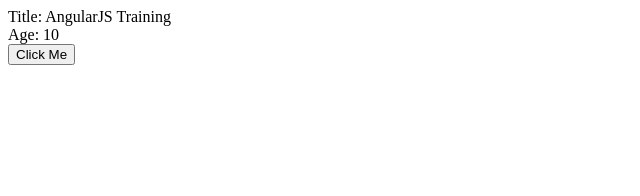
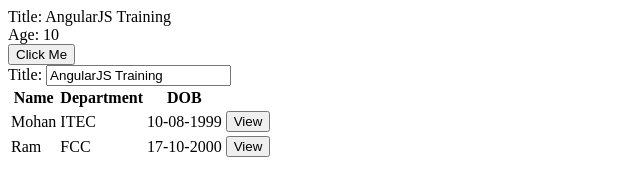
Before and after one commit to mohanreddy592/AngularProj-1, a plain HTML site: page index.html in a window 1280 px wide. Shown: the whole page, without its empty margins (0-640 px from the left). Drawn offline with nearby package versions, Linux system fonts and the light colour scheme.

Commit message:
added few more events

```diff
--- a/app.js
+++ b/app.js
@@ -6,4 +6,25 @@ myapp.controller('MyCtrl', function($scope){
     $scope.sayHello = function(){
         alert("Hello...!");
     };
+
+    $scope.students = [
+
+        {
+            name: "Mohan",
+            department: "ITEC",
+            dob: "10-08-1999"
+        },
+        {
+            name: "Ram",
+            department: "FCC",
+            dob: "17-10-2000"
+        },
+    ];
+
+    $scope.onStudentSelect = function(student) {
+        //alert('selected student is ' + student.name);
+        //console.log(student);
+        $scope.selectedStudent = student;
+    };
+
 });
--- a/index.html
+++ b/index.html
@@ -10,10 +10,40 @@
     <script src="angular.js"></script>
     <script src="app.js"></script>
     <div ng-controller="MyCtrl">
-        Title: {{title}} <br>
-        Age: {{age}} <br>
-        <!--<a ng-click="sayHello()">click here</a>-->
-        <button ng-click="sayHello()">Click Me</button>
+
+        <div>
+            Title: {{title}} <br>
+            Age: {{age}} <br>
+            <!--<a ng-click="sayHello()">click here</a>-->
+            <button ng-click="sayHello()">Click Me</button><br>
+            Title: <input type="text" ng-model="title" />
+        </div>
+        <div>
+            <table>
+                <thead>
+                    <tr>
+                        <th>Name</th>
+                        <th>Department</th>
+                        <th>DOB</th>
+                        <th></th>
+                    </tr>
+                </thead>
+                <tbody>
+                    <tr ng-repeat="st in students">
+                        <td>{{st.name}}</td>
+                        <td>{{st.department}}</td>
+                        <td>{{st.dob}}</td>
+                        <td><button ng-click="onStudentSelect(st)">View</button></td>
+                    </tr>
+                </tbody>
+            </table>
+        </div>
+        <div id="student-details" ng-if="selectedStudent">
+            <br>Selected student is: <br>
+            Name: {{selectedStudent.name}}<br>
+            Department: {{selectedStudent.department}}<br>
+            D.O.B: {{selectedStudent.dob}}<br>
+        </div>
     </div>
 
 </body>
```
Also changed, not shown: 1 other file.
